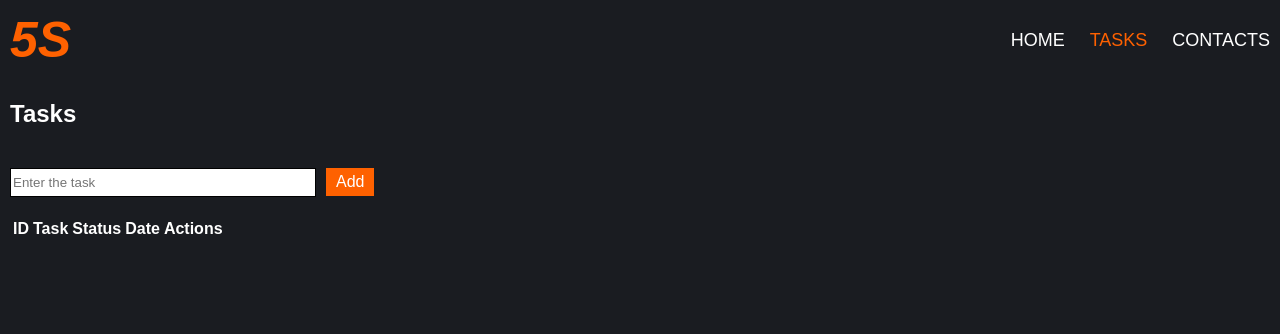
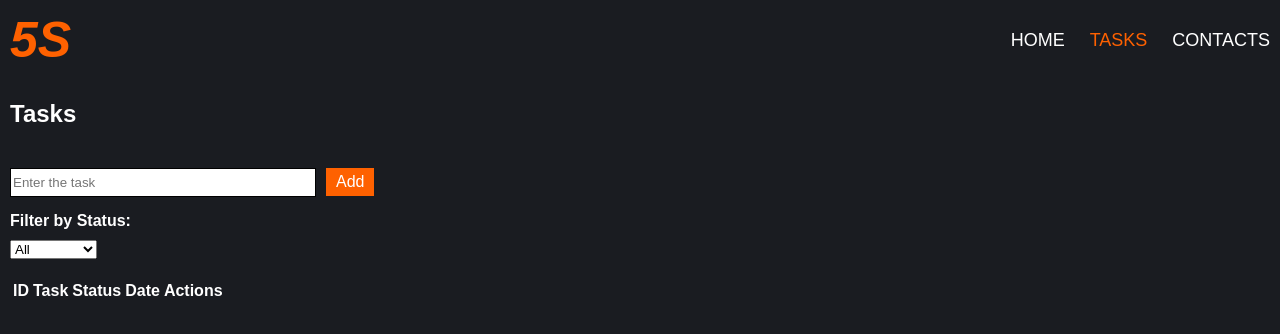
Before and after one commit to aliakseidomut/5s-processes, a React (Vite) app: page /tasks in a window 1280 px wide. Shown: the top 334 px of the page. Built offline with nearby package versions, Linux system fonts and the light colour scheme.

Commit message:
feat: add filters

```diff
--- /dev/null
+++ b/src/components/Filters.tsx
@@ -0,0 +1,28 @@
+import styles from "@styles/Filters.module.css";
+
+interface FiltersProps {
+  statusFilter: string;
+  setStatusFilter: (value: string) => void;
+}
+
+export default function Filters({
+  statusFilter,
+  setStatusFilter,
+}: FiltersProps) {
+  return (
+    <div className={styles.filtersContainer}>
+      <h3 className={styles.h3}>Filter by Status:</h3>
+      <select
+        id="statusFilter"
+        value={statusFilter}
+        onChange={(e) => setStatusFilter(e.target.value)}
+        className={styles.select}
+      >
+        <option value="">All</option>
+        <option value="New">New</option>
+        <option value="At work">At work</option>
+        <option value="Completed">Completed</option>
+      </select>
+    </div>
+  );
+}
--- a/src/pages/Tasks.tsx
+++ b/src/pages/Tasks.tsx
@@ -4,6 +4,7 @@ import TaskData from "../types/TaskData";
 import useInput from "@utils/useInput";
 import Task from "@components/Task";
 import Modal from "@components/Modal";
+import Filters from "@components/Filters";
 
 export default function Tasks() {
   const taskName = useInput("");
@@ -13,6 +14,7 @@ export default function Tasks() {
   });
   const [editingTask, setEditingTask] = useState<TaskData | null>(null);
   const [showModal, setShowModal] = useState(false);
+  const [statusFilter, setStatusFilter] = useState<string>("");
 
   useEffect(() => {
     localStorage.setItem("tasks", JSON.stringify(tasks));
@@ -50,6 +52,10 @@ export default function Tasks() {
     }
   };
 
+  const filteredTasks = statusFilter
+    ? tasks.filter((task) => task.status === statusFilter)
+    : tasks;
+
   return (
     <main className={`${styles.Tasks} container`}>
       <h2>Tasks</h2>
@@ -65,6 +71,8 @@ export default function Tasks() {
         </button>
       </div>
 
+      <Filters statusFilter={statusFilter} setStatusFilter={setStatusFilter} />
+
       <table className={styles.table}>
         <thead>
           <tr>
@@ -76,7 +84,7 @@ export default function Tasks() {
           </tr>
         </thead>
         <tbody>
-          {tasks.map((task) => (
+          {filteredTasks.map((task) => (
             <Task
               key={task.id}
               task={task}
--- /dev/null
+++ b/src/styles/Filters.module.css
@@ -0,0 +1,4 @@
+.h3 {
+  font-size: 16px;
+  margin: 15px 10px 10px 0;
+}
```
